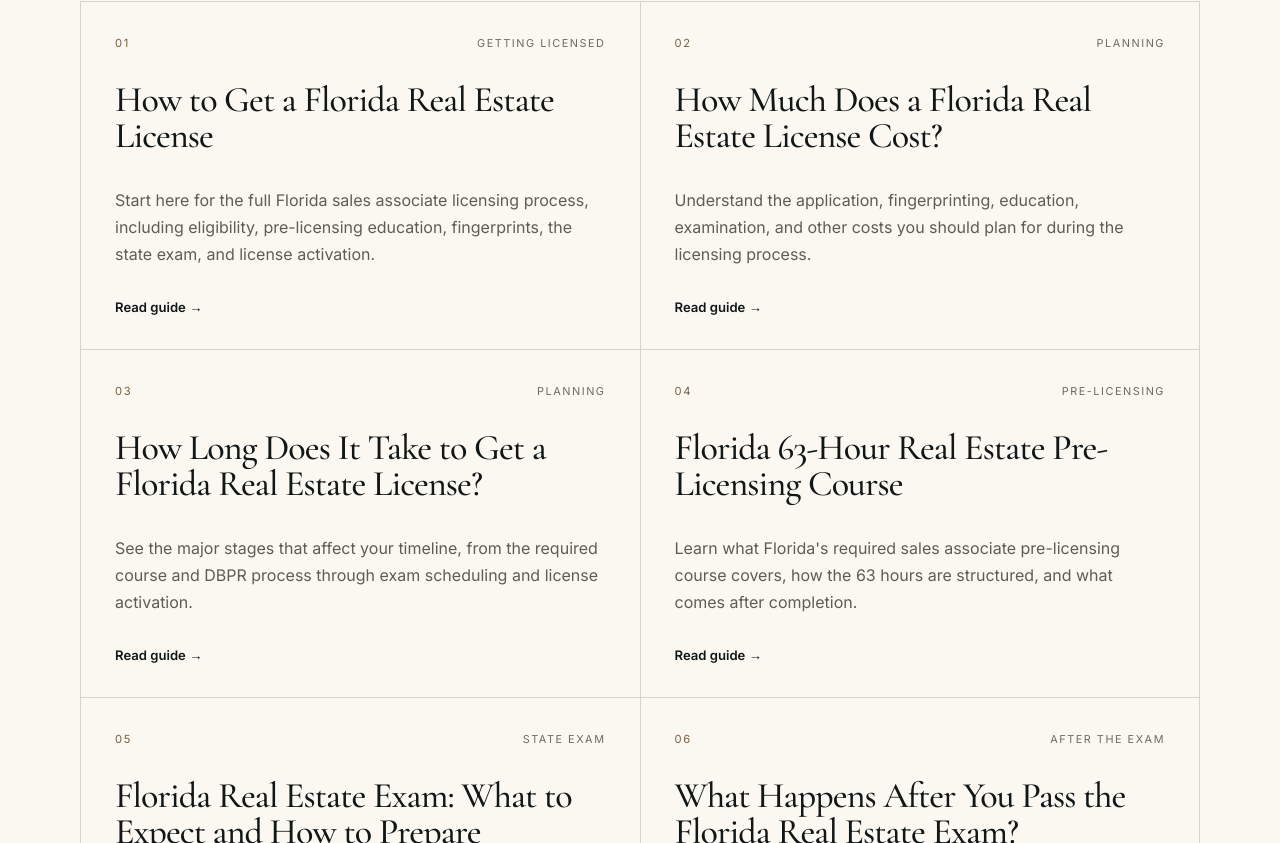
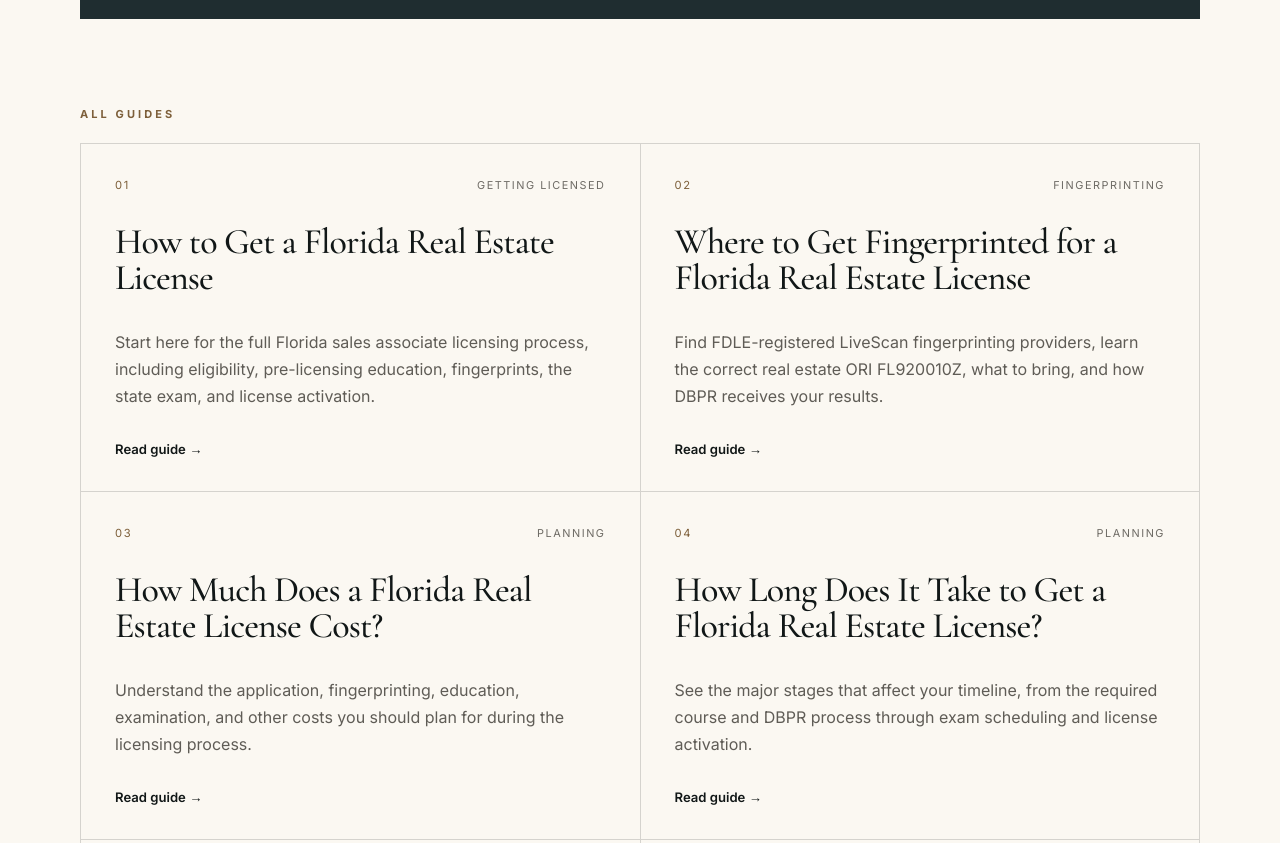
Before and after one commit to BrianLook/Greyson-Institute-Website, a Next.js app: page /guides in a window 1280 px wide. Shown: the part 1477-2320 px from the top of the page. Built offline with nearby package versions, Linux system fonts and the light colour scheme.

Commit message:
Add fingerprinting resource to licensing guide library and navigation sequence

```diff
--- a/app/guides/page.tsx
+++ b/app/guides/page.tsx
@@ -21,6 +21,14 @@ const guides = [
   },
   {
     number: "02",
+    stage: "FINGERPRINTING",
+    title: "Where to Get Fingerprinted for a Florida Real Estate License",
+    description:
+      "Find FDLE-registered LiveScan fingerprinting providers, learn the correct real estate ORI FL920010Z, what to bring, and how DBPR receives your results.",
+    href: "/florida-real-estate-fingerprinting",
+  },
+  {
+    number: "03",
     stage: "PLANNING",
     title: "How Much Does a Florida Real Estate License Cost?",
     description:
@@ -28,7 +36,7 @@ const guides = [
     href: "/how-much-does-a-florida-real-estate-license-cost",
   },
   {
-    number: "03",
+    number: "04",
     stage: "PLANNING",
     title: "How Long Does It Take to Get a Florida Real Estate License?",
     description:
@@ -36,7 +44,7 @@ const guides = [
     href: "/how-long-does-it-take-to-get-a-florida-real-estate-license",
   },
   {
-    number: "04",
+    number: "05",
     stage: "PRE-LICENSING",
     title: "Florida 63-Hour Real Estate Pre-Licensing Course",
     description:
@@ -44,7 +52,7 @@ const guides = [
     href: "/florida-63-hour-real-estate-pre-licensing-course",
   },
   {
-    number: "05",
+    number: "06",
     stage: "STATE EXAM",
     title: "Florida Real Estate Exam: What to Expect and How to Prepare",
     description:
@@ -52,7 +60,7 @@ const guides = [
     href: "/florida-real-estate-exam",
   },
   {
-    number: "06",
+    number: "07",
     stage: "AFTER THE EXAM",
     title: "What Happens After You Pass the Florida Real Estate Exam?",
     description:
@@ -60,7 +68,7 @@ const guides = [
     href: "/what-happens-after-you-pass-the-florida-real-estate-exam",
   },
   {
-    number: "07",
+    number: "08",
     stage: "FIRST RENEWAL",
     title: "Florida 45-Hour Post-License Requirements",
     description:
@@ -68,7 +76,7 @@ const guides = [
     href: "/florida-45-hour-post-license-requirements",
   },
   {
-    number: "08",
+    number: "09",
     stage: "ONGOING RENEWALS",
     title: "Florida 14-Hour Real Estate Continuing Education Requirements",
     description:
@@ -76,7 +84,7 @@ const guides = [
     href: "/florida-14-hour-real-estate-continuing-education",
   },
   {
-    number: "09",
+    number: "10",
     stage: "REACTIVATION",
     title: "Florida Real Estate License Reactivation: 14 Hours vs. 28 Hours",
     description:
@@ -84,7 +92,7 @@ const guides = [
     href: "/florida-real-estate-license-reactivation",
   },
   {
-    number: "10",
+    number: "11",
     stage: "INSTRUCTOR RENEWAL",
     title: "Florida Real Estate Instructor Continuing Education Requirements",
     description:
@@ -92,7 +100,7 @@ const guides = [
     href: "/florida-real-estate-instructor-continuing-education",
   },
   {
-    number: "11",
+    number: "12",
     stage: "BROKER FIRST RENEWAL",
     title: "Florida 60-Hour Broker Post-License Requirements",
     description:
@@ -100,7 +108,7 @@ const guides = [
     href: "/florida-60-hour-broker-post-license-requirements",
   },
   {
-    number: "12",
+    number: "13",
     stage: "CAREER ADVANCEMENT",
     title: "How to Become a Florida Real Estate Broker",
     description:
@@ -108,7 +116,7 @@ const guides = [
     href: "/how-to-become-florida-real-estate-broker",
   },
   {
-    number: "13",
+    number: "14",
     stage: "INSTRUCTOR PATH",
     title: "How to Become a Florida Real Estate Instructor",
     description:
@@ -125,6 +133,10 @@ const pathSteps = [
   {
     label: "Complete pre-licensing",
     href: "/florida-63-hour-real-estate-pre-licensing-course",
+  },
+  {
+    label: "Arrange DBPR fingerprinting",
+    href: "/florida-real-estate-fingerprinting",
   },
   {
     label: "Prepare for the state exam",
```
